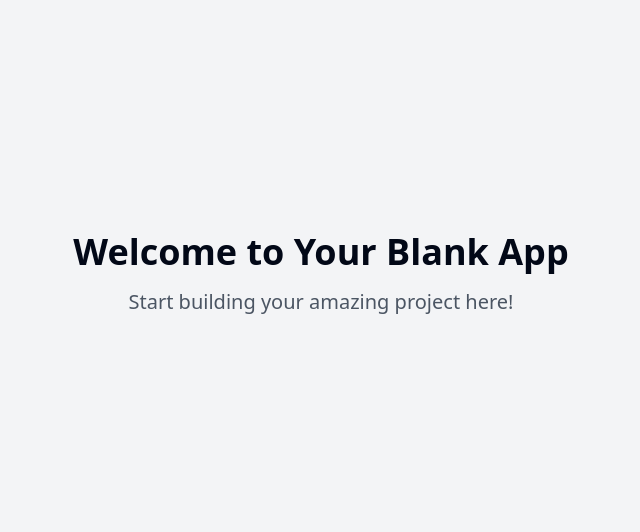
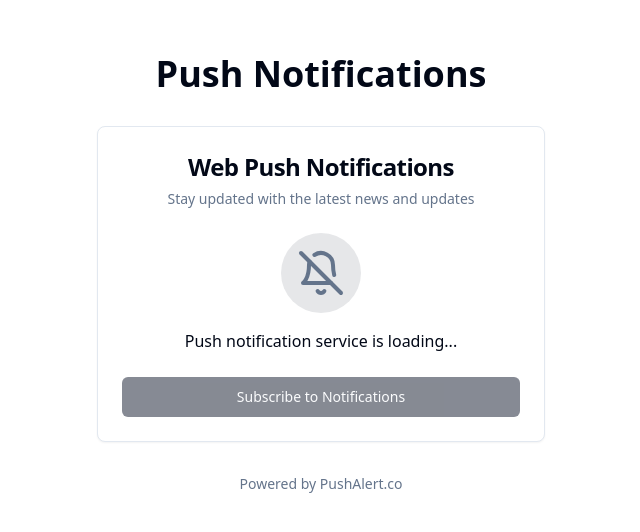
Before and after one commit to SaloniTae/push-alert-subscribe-now, a React (Vite) app: page / in a window 1280 px wide. Shown: the part 126-658 px from the top of the page, without its empty margins (319-959 px from the left). Built offline with nearby package versions, Linux system fonts and the light colour scheme.

Commit message:
Add PushAlert.co web push integration
Implement a single-page web push integration using PushAlert.co, allowing users to subscribe with a click.

```diff
--- a/index.html
+++ b/index.html
@@ -1,20 +1,32 @@
+
 <!DOCTYPE html>
 <html lang="en">
   <head>
     <meta charset="UTF-8" />
     <meta name="viewport" content="width=device-width, initial-scale=1.0" />
-    <title>push-alert-subscribe-now</title>
-    <meta name="description" content="Lovable Generated Project" />
+    <title>Web Push Notifications</title>
+    <meta name="description" content="Subscribe to web push notifications" />
     <meta name="author" content="Lovable" />
 
-    <meta property="og:title" content="push-alert-subscribe-now" />
-    <meta property="og:description" content="Lovable Generated Project" />
+    <meta property="og:title" content="Web Push Notifications" />
+    <meta property="og:description" content="Subscribe to web push notifications" />
     <meta property="og:type" content="website" />
     <meta property="og:image" content="https://lovable.dev/opengraph-image-p98pqg.png" />
 
     <meta name="twitter:card" content="summary_large_image" />
     <meta name="twitter:site" content="@lovable_dev" />
     <meta name="twitter:image" content="https://lovable.dev/opengraph-image-p98pqg.png" />
+
+    <!-- PushAlert -->
+    <script type="text/javascript">
+        (function(d, t) {
+            var g = d.createElement(t),
+            s = d.getElementsByTagName(t)[0];
+            g.src = "https://cdn.pushalert.co/integrate_XXXXXXXXXXXX.js";
+            s.parentNode.insertBefore(g, s);
+        }(document, "script"));
+    </script>
+    <!-- End PushAlert -->
   </head>
 
   <body>
--- /dev/null
+++ b/src/components/NotificationSubscriber.tsx
@@ -0,0 +1,128 @@
+
+import React, { useState, useEffect } from 'react';
+import { Button } from "@/components/ui/button";
+import { Card, CardContent, CardDescription, CardFooter, CardHeader, CardTitle } from "@/components/ui/card";
+import { Bell, BellOff } from "lucide-react";
+import { useToast } from "@/hooks/use-toast";
+import { isSubscribed, subscribeUser, unsubscribeUser, isPushAlertAvailable } from '@/services/pushAlertService';
+
+export const NotificationSubscriber: React.FC = () => {
+  const [subscriptionStatus, setSubscriptionStatus] = useState<boolean>(false);
+  const [loading, setLoading] = useState<boolean>(false);
+  const [serviceAvailable, setServiceAvailable] = useState<boolean>(false);
+  const { toast } = useToast();
+
+  useEffect(() => {
+    // Check if PushAlert is available and if user is already subscribed
+    const checkStatus = () => {
+      const available = isPushAlertAvailable();
+      setServiceAvailable(available);
+
+      if (available) {
+        const subscribed = isSubscribed();
+        setSubscriptionStatus(subscribed);
+      }
+    };
+
+    // Initial check
+    checkStatus();
+
+    // Set up an interval to periodically check subscription status
+    const statusInterval = setInterval(checkStatus, 2000);
+
+    return () => {
+      clearInterval(statusInterval);
+    };
+  }, []);
+
+  const handleSubscribeClick = async () => {
+    if (!serviceAvailable) {
+      toast({
+        title: "Service Unavailable",
+        description: "Push notification service is currently unavailable.",
+        variant: "destructive",
+      });
+      return;
+    }
+
+    setLoading(true);
+
+    try {
+      if (subscriptionStatus) {
+        // Unsubscribe if already subscribed
+        await unsubscribeUser();
+        setSubscriptionStatus(false);
+        toast({
+          title: "Unsubscribed",
+          description: "You've successfully unsubscribed from notifications.",
+        });
+      } else {
+        // Subscribe if not already subscribed
+        await subscribeUser();
+        setSubscriptionStatus(true);
+        toast({
+          title: "Subscribed",
+          description: "You've successfully subscribed to notifications!",
+        });
+      }
+    } catch (error) {
+      toast({
+        title: "Error",
+        description: subscriptionStatus
+          ? "Failed to unsubscribe. Please try again."
+          : "Failed to subscribe. Please check browser permissions.",
+        variant: "destructive",
+      });
+      console.error("Subscription error:", error);
+    } finally {
+      setLoading(false);
+    }
+  };
+
+  return (
+    <Card className="w-full max-w-md mx-auto">
+      <CardHeader>
+        <CardTitle className="text-center text-2xl">Web Push Notifications</CardTitle>
+        <CardDescription className="text-center">
+          Stay updated with the latest news and updates
+        </CardDescription>
+      </CardHeader>
+      <CardContent className="flex flex-col items-center justify-center space-y-4">
+        <div className="p-4 rounded-full bg-primary/10">
+          {subscriptionStatus ? (
+            <Bell className="h-12 w-12 text-primary" />
+          ) : (
+            <BellOff className="h-12 w-12 text-muted-foreground" />
+          )}
+        </div>
+        <p className="text-center">
+          {!serviceAvailable ? (
+            "Push notification service is loading..."
+          ) : subscriptionStatus ? (
+            "You're currently receiving push notifications."
+          ) : (
+            "Enable push notifications to stay updated."
+          )}
+        </p>
+      </CardContent>
+      <CardFooter>
+        <Button
+          onClick={handleSubscribeClick}
+          disabled={loading || !serviceAvailable}
+          className="w-full"
+          variant={subscriptionStatus ? "outline" : "default"}
+        >
+          {loading ? (
+            "Processing..."
+          ) : subscriptionStatus ? (
+            "Unsubscribe"
+          ) : (
+            "Subscribe to Notifications"
+          )}
+        </Button>
+      </CardFooter>
+    </Card>
+  );
+};
+
+export default NotificationSubscriber;
--- a/src/pages/Index.tsx
+++ b/src/pages/Index.tsx
@@ -1,11 +1,15 @@
-// Update this page (the content is just a fallback if you fail to update the page)
+
+import NotificationSubscriber from "@/components/NotificationSubscriber";
 
 const Index = () => {
   return (
-    <div className="min-h-screen flex items-center justify-center bg-gray-100">
-      <div className="text-center">
-        <h1 className="text-4xl font-bold mb-4">Welcome to Your Blank App</h1>
-        <p className="text-xl text-gray-600">Start building your amazing project here!</p>
+    <div className="min-h-screen flex flex-col items-center justify-center bg-background p-4">
+      <div className="w-full max-w-md">
+        <h1 className="text-4xl font-bold text-center mb-8">Push Notifications</h1>
+        <NotificationSubscriber />
+        <p className="text-center text-sm text-muted-foreground mt-8">
+          Powered by PushAlert.co
+        </p>
       </div>
     </div>
   );
--- /dev/null
+++ b/src/services/pushAlertService.ts
@@ -0,0 +1,78 @@
+
+// PushAlert service to handle subscription functionality
+
+/**
+ * Check if PushAlert is ready and available
+ * @returns boolean indicating if PushAlert is available
+ */
+export const isPushAlertAvailable = (): boolean => {
+  return window.PushAlert !== undefined;
+};
+
+/**
+ * Check if the user is already subscribed to push notifications
+ * @returns boolean indicating subscription status
+ */
+export const isSubscribed = (): boolean => {
+  if (!isPushAlertAvailable()) return false;
+  return window.PushAlert.isSubscribed();
+};
+
+/**
+ * Request permission and subscribe the user to push notifications
+ * @returns Promise that resolves when subscription is complete
+ */
+export const subscribeUser = (): Promise<void> => {
+  return new Promise((resolve, reject) => {
+    if (!isPushAlertAvailable()) {
+      reject(new Error("PushAlert is not available"));
+      return;
+    }
+
+    window.PushAlert.subscribe({
+      onSuccess: () => {
+        console.log("Successfully subscribed to notifications");
+        resolve();
+      },
+      onFailure: (error: string) => {
+        console.error("Failed to subscribe to notifications:", error);
+        reject(new Error(error));
+      },
+    });
+  });
+};
+
+/**
+ * Unsubscribe the user from push notifications
+ * @returns Promise that resolves when unsubscription is complete
+ */
+export const unsubscribeUser = (): Promise<void> => {
+  return new Promise((resolve, reject) => {
+    if (!isPushAlertAvailable()) {
+      reject(new Error("PushAlert is not available"));
+      return;
+    }
+
+    window.PushAlert.unsubscribe({
+      onSuccess: () => {
+        console.log("Successfully unsubscribed from notifications");
+        resolve();
+      },
+      onFailure: (error: string) => {
+        console.error("Failed to unsubscribe from notifications:", error);
+        reject(new Error(error));
+      },
+    });
+  });
+};
+
+// Add TypeScript declarations for PushAlert global object
+declare global {
+  interface Window {
+    PushAlert?: {
+      subscribe: (options: { onSuccess: () => void; onFailure: (error: string) => void }) => void;
+      unsubscribe: (options: { onSuccess: () => void; onFailure: (error: string) => void }) => void;
+      isSubscribed: () => boolean;
+    };
+  }
+}
```
